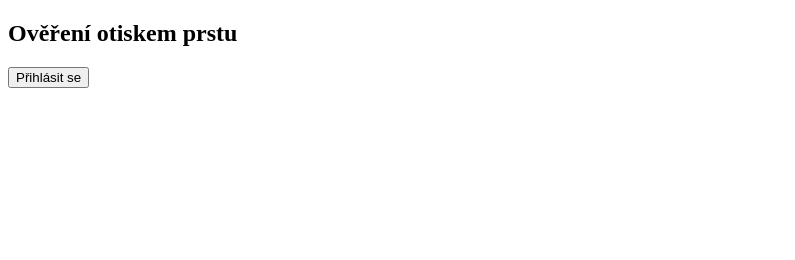
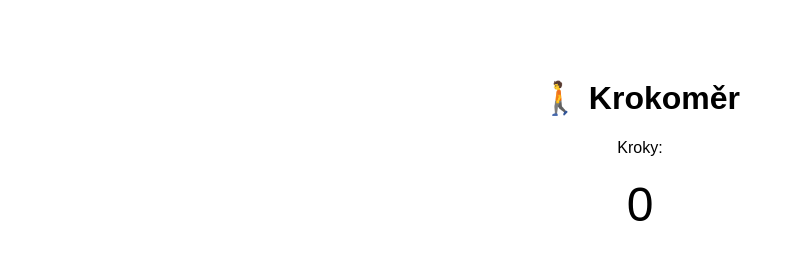
Before and after one commit to programingos/How-make-a-opening-hand, a plain HTML site: page index.html in a window 1280 px wide. Shown: the whole page, without its empty margins (0-795 px from the left). Drawn offline with Linux system fonts and the light colour scheme.

Commit message:
Update index.html

```diff
--- a/index.html
+++ b/index.html
@@ -1,33 +1,38 @@
 <!DOCTYPE html>
 <html>
 <head>
-  <title>Ověření otiskem</title>
+  <title>Krokoměr</title>
+  <style>
+    body { font-family: sans-serif; text-align: center; padding: 50px; }
+    #steps { font-size: 48px; margin-top: 20px; }
+  </style>
 </head>
 <body>
-  <h2>Ověření otiskem prstu</h2>
-  <button onclick="login()">Přihlásit se</button>
+  <h1>🚶 Krokoměr</h1>
+  <p>Kroky:</p>
+  <div id="steps">0</div>
 
   <script>
-    async function login() {
-      if (!window.PublicKeyCredential) {
-        alert("WebAuthn není podporováno.");
-        return;
-      }
+    let steps = 0;
+    let lastZ = null;
+    let threshold = 12;
 
-      try {
-        const credential = await navigator.credentials.get({
-          publicKey: {
-            challenge: new Uint8Array(32),
-            timeout: 60000,
-            allowCredentials: [],
-            userVerification: "required" // nebo "preferred"
+    if (window.DeviceMotionEvent) {
+      window.addEventListener('devicemotion', function(event) {
+        const z = event.accelerationIncludingGravity.z;
+
+        if (lastZ !== null) {
+          let deltaZ = Math.abs(z - lastZ);
+          if (deltaZ > threshold) {
+            steps++;
+            document.getElementById("steps").textContent = steps;
           }
-        });
+        }
 
-        alert("Přihlášení úspěšné!");
-      } catch (e) {
-        alert("Chyba: " + e.name + " – " + e.message);
-      }
+        lastZ = z;
+      });
+    } else {
+      alert("Toto zařízení nepodporuje DeviceMotion.");
     }
   </script>
 </body>
```
